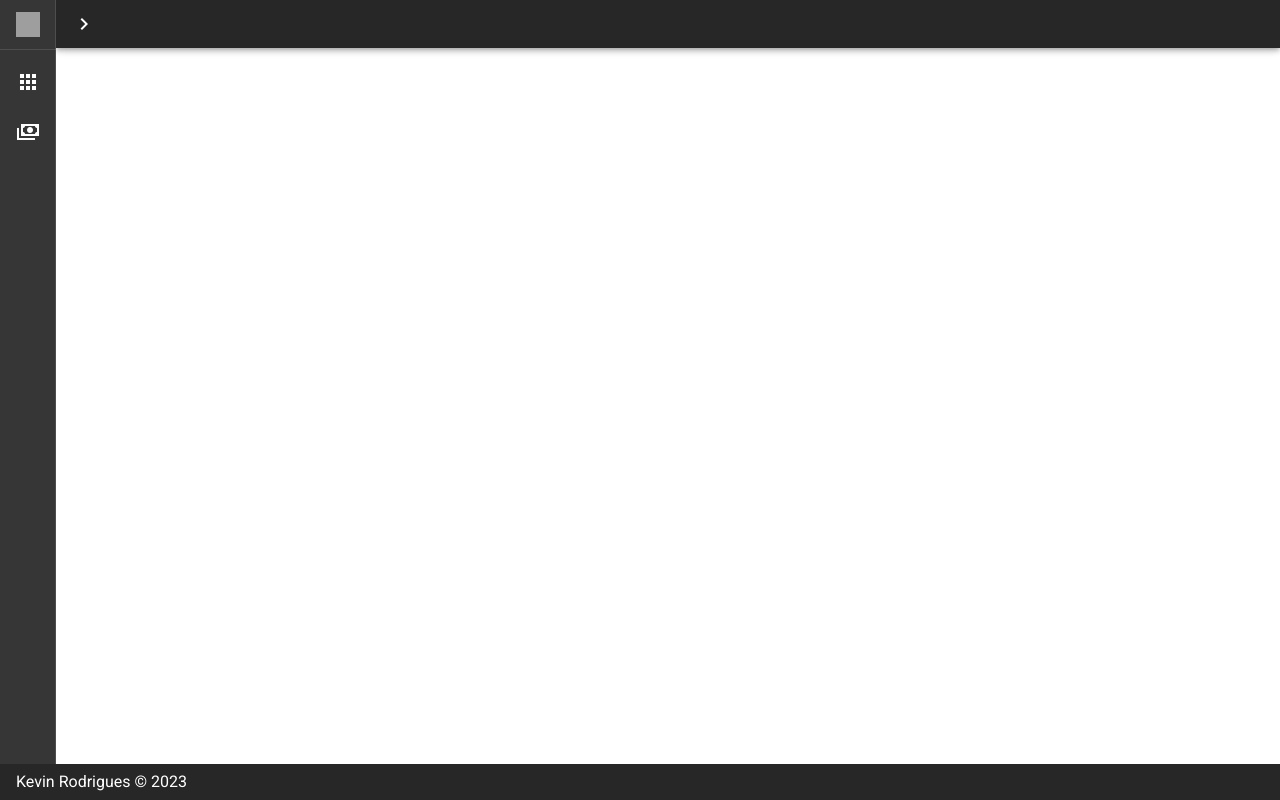
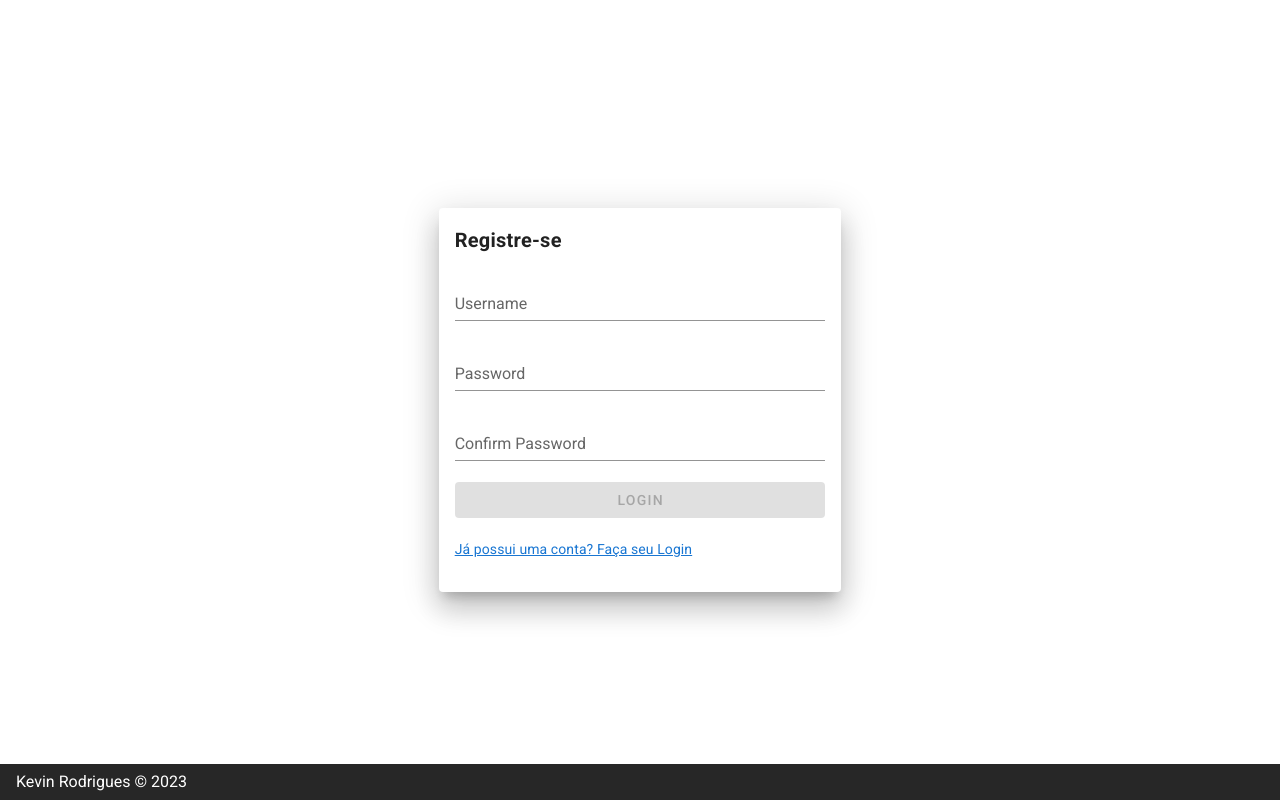
Before and after one commit to AntiKevin/LoanGeniusFrontend, a Nuxt app: page /Register in a window 1280 px wide. Built offline with nearby package versions, Linux system fonts and the light colour scheme; grey boxes are pictures that could not be loaded.

Commit message:
feat: :sparkles: new register page!

```diff
--- a/pages/Login.vue
+++ b/pages/Login.vue
@@ -23,6 +23,9 @@
               ></v-text-field>
               <v-btn type="submit" color="primary" :disabled="!valid" block>Login</v-btn>
             </v-form>
+            <nuxt-link to="/register">
+              <p class="mt-5">Não possui uma conta? Registre-se</p>
+            </nuxt-link>
           </v-card-text>
         </v-card>
       </v-col>
--- /dev/null
+++ b/pages/Register.vue
@@ -0,0 +1,109 @@
+<template>
+  <v-container class="fill-height" fluid>
+    <v-row align="center" justify="center">
+      <v-col cols="12" sm="8" md="4">
+        <v-card elevation="18">
+          <v-card-title class="text-center">
+            <h4>Registre-se</h4>
+          </v-card-title>
+          <v-card-text>
+            <v-form @submit.prevent="userLogin" v-model="valid">
+              <v-text-field
+                v-model="register.username"
+                :rules="rules"
+                label="Username"
+                :disabled="loading"
+                required
+              ></v-text-field>
+              <v-text-field
+                v-model="register.password"
+                :rules="rulesPassword"
+                :disabled="loading"
+                label="Password"
+                type="password"
+                required
+              ></v-text-field>
+              <v-text-field
+                :rules="[...rulesConfirmationPassword, confirmationPasswordRule]"
+                :disabled="loading"
+                label="Confirm Password"
+                type="password"
+                required
+              ></v-text-field>
+              <v-btn
+                type="submit"
+                color="primary"
+                :loading="loading"
+                :disabled="!valid"
+                block
+                >Login</v-btn
+              >
+            </v-form>
+            <nuxt-link to="/login">
+              <p class="mt-5">Já possui uma conta? Faça seu Login</p>
+            </nuxt-link>
+          </v-card-text>
+        </v-card>
+      </v-col>
+    </v-row>
+  </v-container>
+</template>
+
+<script>
+export default {
+  name: "Test",
+  layout: "Auth",
+  auth: false,
+  data: () => ({
+    register: {
+      username: "",
+      password: "",
+      role: "ADMIN",
+    },
+    loading: false,
+    valid: false,
+    rules: [(value) => !!value || "Obrigatório."],
+    rulesPassword: [
+      (value) => !!value || "Obrigatório.",
+      (value) => (value && value.length >= 8) || "min 8 caracteres",
+    ],
+    rulesConfirmationPassword: [(value) => !!value || "Por favor confirme sua senha"],
+  }),
+  computed: {
+    confirmationPasswordRule() {
+      return (value) => value === this.register.password || "As senhas não batem";
+    },
+  },
+  methods: {
+    async userLogin() {
+      this.loading = true;
+      const data = this.register;
+      await this.$axios
+        .post("/auth/register", data)
+        .then(({}) => {
+          this.$router.push("/login");
+          this.$store.dispatch("components/alert/show", {
+            message: "Conta de usuário criada com sucesso",
+            type: "success",
+          });
+          this.loading = false;
+        })
+        .catch(({ response }) => {
+          if (response) {
+            this.$store.dispatch("components/alert/show", {
+              message: `Erro ao registrar: ${response.data}`,
+              type: "error",
+            });
+            this.loading = false;
+          } else {
+            this.$store.dispatch("components/alert/show", {
+              message: "Erro desconhecido ao registrar",
+              type: "error",
+            });
+            this.loading = false;
+          }
+        });
+    },
+  },
+};
+</script>
```
